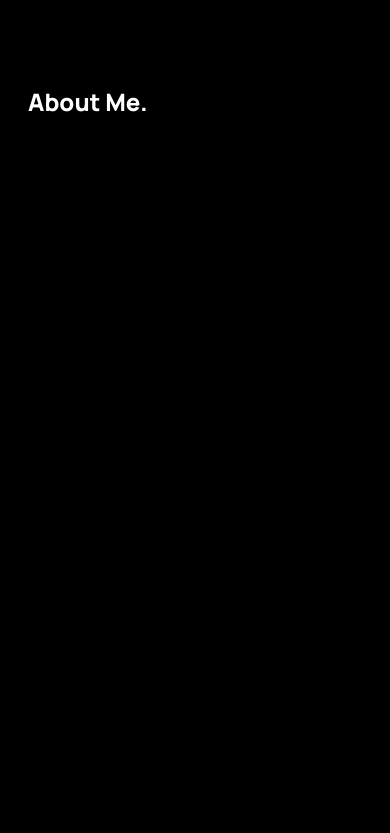
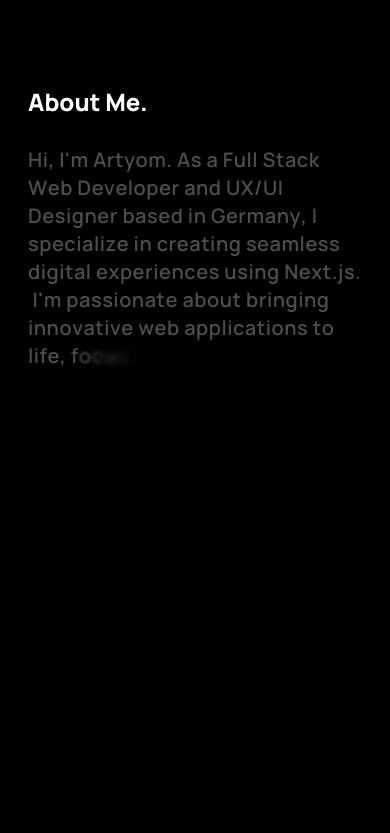
Before and after one commit to big-black-cactus/portfolio, a Next.js app: page / in a window 390 px wide. Shown: the part 940-1773 px from the top of the page. Built offline with nearby package versions, Linux system fonts and the light colour scheme.

Commit message:
mobile version updates

```diff
--- a/src/app/globals.css
+++ b/src/app/globals.css
@@ -72,6 +72,8 @@
   background: #252525;
 }
 
-html {
-  scroll-behavior: smooth;
+@layer base {
+  html {
+    @apply scroll-smooth;
+  }
 }
--- a/src/components/About.tsx
+++ b/src/components/About.tsx
@@ -1,8 +1,8 @@
-'use client'
+'use client';
 
-import { TextGenerateEffect } from "./TextGenerate";
-import { motion, useInView } from "framer-motion";
-import { useRef } from "react";
+import { motion, useInView } from 'framer-motion';
+import { useRef } from 'react';
+import { TextEffect } from './ui/text-effect';
 
 const variants = {
   hidden: { opacity: 0, y: 20 },  // Start fully hidden
@@ -26,14 +26,27 @@ export const About = ({ id }: { id: string }) => {
       <div className="text-2xl lg:text-3xl pb-3 font-black text-left">
         About Me.
       </div>
-            <TextGenerateEffect
-                // words={
-                //     // "I'm Artyom, a Full Stack Web Developer and UX/UI Designer with expertise in Next.js. Based in Germany, I craft seamless digital experiences and innovative web applications. I've worked on various projects and startups, excelling both independently and in teams. My strong technical skills and passion for user-centric design bring visionary ideas to life."
-                //     "Hi, I&apos;m Artyom. As a Full Stack Web Developer and UX/UI Designer based in Germany, I specialize in creating seamless digital experiences using Next.js. I&apos;m passionate about bringing innovative web applications to life, focusing on user-centric design. I&apos;ve worked on various projects and startups, excelling both independently and in teams. Whether working on a startup or a larger project, I am committed to crafting solutions that resonate with users."
 
-                // }
-                className="text-left"
-            />
+      <TextEffect
+        per='char'
+        preset='blur'
+        className={`mt-4 text-xl lg:text-2xl font-semibold tracking-wide ${
+          isInView ? 'text-white/30' : 'text-white/0'
+        }`}
+        variants={{
+          container: {
+            hidden: { opacity: 0 },
+            visible: { opacity: 1, transition: { staggerChildren: 0.03 } }
+          },
+          item: {
+            hidden: { opacity: 0, filter: 'blur(12px)' },
+            visible: { opacity: 1, filter: 'blur(0px)' },
+          }
+        }}
+        as="p"
+      >
+        Hi, I&apos;m Artyom. As a Full Stack Web Developer and UX/UI Designer based in Germany, I specialize in creating seamless digital experiences using Next.js. I&apos;m passionate about bringing innovative web applications to life, focusing on user-centric design. I&apos;ve worked on various projects and startups, excelling both independently and in teams. Whether working on a startup or a larger project, I am committed to crafting solutions that resonate with users.
+      </TextEffect>
     </motion.div>
-    )
-}
+  );
+};
--- a/src/components/Contact.tsx
+++ b/src/components/Contact.tsx
@@ -52,10 +52,10 @@ export const Contact = ({ id }: { id: string }) => {
       </motion.div>
 
       <motion.div
-        className="text-2xl lg:text-3xl pb-3 font-black mx-auto underline text-gray-500 cursor-pointer
+        className="text-xl sm:text-2xl lg:text-3xl pb-3 font-black mx-auto underline text-gray-500 cursor-pointer
           transition-all duration-500
           hover:bg-gradient-to-r hover:from-purple-400 hover:to-pink-600 hover:text-transparent hover:bg-clip-text
-          select-none"
+          select-none break-all text-center"
         variants={textVariants}
         initial="hidden"
         animate={isSectionInView ? "visible" : "hidden"}
@@ -66,7 +66,7 @@ export const Contact = ({ id }: { id: string }) => {
       </motion.div>
 
       <motion.div
-        className="absolute bottom-0 w-full text-center text-sm pb-4 font-black mx-auto"
+        className="absolute bottom-0 w-full text-center text-xs lg:text-sm pb-6 font-black mx-auto"
         variants={textVariants}
         initial="hidden"
         animate={isSectionInView ? "visible" : "hidden"}
--- a/src/components/Navbar.tsx
+++ b/src/components/Navbar.tsx
@@ -26,7 +26,7 @@ export const Navbar = () => {
             whileHover={{ scale: 1.1, color: "#ffffff" }}
             transition={{ type: "spring", stiffness: 300 }}
           >
-            <Link href="#hero" className="text-gray-500 cursor-hidden" scroll={false}>
+            <Link href="#hero" className="text-gray-500 cursor-hidden hover:text-white/70 transition-opacity duration-1000" scroll={false}>
               Home
             </Link>
           </motion.div>
@@ -34,7 +34,7 @@ export const Navbar = () => {
             whileHover={{ scale: 1.1, color: "#ffffff" }}
             transition={{ type: "spring", stiffness: 300 }}
           >
-            <Link href="#projects" className="text-gray-500 cursor-hidden" scroll={false}>
+            <Link href="#projects" className="text-gray-500 cursor-hidden hover:text-white/70 transition-opacity duration-1000" scroll={false}>
               Projects
             </Link>
           </motion.div>
@@ -42,7 +42,7 @@ export const Navbar = () => {
             whileHover={{ scale: 1.1, color: "#ffffff" }}
             transition={{ type: "spring", stiffness: 300 }}
           >
-            <Link href="#services" className="text-gray-500 cursor-hidden" scroll={false}>
+            <Link href="#services" className="text-gray-500 cursor-hidden hover:text-white/70 transition-opacity duration-1000" scroll={false}>
               Services
             </Link>
           </motion.div>
--- a/src/components/Project.tsx
+++ b/src/components/Project.tsx
@@ -13,7 +13,7 @@ interface ProjectProps {
 
 const Project: React.FC<ProjectProps> = ({ name, description, image, tags, iconList = [], pictureOnLeft = false, shadowColor = 'rgba(0, 0, 0, 0.5)' }) => {
   return (
-    <div className='w-full flex flex-col md:flex-row items-start justify-between mb-28'>
+    <div className='w-full flex flex-col md:flex-row items-start justify-between mb-10 lg:mb-28'>
       <div className={`w-full md:w-1/3 flex justify-start ${pictureOnLeft ? 'md:order-1' : 'md:order-2'} order-1`}>
         <Image
           alt={name}
@@ -26,7 +26,7 @@ const Project: React.FC<ProjectProps> = ({ name, description, image, tags, iconL
       </div>
       <div className={`w-full lg:w-2/3 flex flex-col ${pictureOnLeft ? 'lg:order-2 md:pl-16' : 'lg:order-1 lg:pr-16'} order-2 mt-4 lg:mt-0`}>
         <div className='font-bold text-xl lg:text-2xl mt-4 md:mt-0'>{name}</div>
-        <div className='mt-6 md:mt-8 font-medium text-lg lg:text-xl text-gray-500 leading-7 lg:leading-9'>
+        <div className='mt-4 md:mt-8 font-medium text-lg lg:text-xl text-gray-500 leading-7 lg:leading-9'>
           {description}
         </div>
         <div className='flex flex-row mt-6 space-x-3.5'>
--- a/src/components/Projects.tsx
+++ b/src/components/Projects.tsx
@@ -34,7 +34,7 @@ export const Projects = ({ id }: { id: string }) => {
             animate={sectionInView ? "visible" : "hidden"}
             transition={{ duration: 2, ease: "easeInOut" }}
         >
-            <div className="text-2xl lg:text-3xl pb-3 font-black text-left mb-24">
+            <div className="text-2xl lg:text-3xl pb-3 font-black text-left mb-10 lg:mb-24">
                 My Projects.
             </div>
 
--- a/src/components/Services.tsx
+++ b/src/components/Services.tsx
@@ -27,7 +27,7 @@ export const Services = ({ id }: { id: string }) => {
             animate={isSectionInView ? "visible" : "hidden"}
             transition={{ duration: 1.5, ease: "easeInOut" }}
         >
-            <div className="text-2xl md:text-3xl pb-3 font-black text-left mb-24">
+            <div className="text-2xl md:text-3xl pb-3 font-black text-left mb-10 lg:mb-24">
                 Services.
             </div>
             <div className="flex flex-col">
--- /dev/null
+++ b/src/components/ui/text-effect.tsx
@@ -0,0 +1,146 @@
+'use client';
+import { motion, Variants } from 'framer-motion';
+import React from 'react';
+
+type PresetType = 'blur' | 'shake' | 'scale' | 'fade' | 'slide';
+
+type TextEffectProps = {
+  children: string;
+  per?: 'word' | 'char';
+  as?: keyof JSX.IntrinsicElements;
+  variants?: {
+    container?: Variants;
+    item?: Variants;
+  };
+  className?: string;
+  preset?: PresetType;
+};
+
+const defaultContainerVariants: Variants = {
+  hidden: { opacity: 0 },
+  visible: {
+    opacity: 1,
+    transition: {
+      staggerChildren: 0.01,
+    },
+  },
+};
+
+const defaultItemVariants: Variants = {
+  hidden: { opacity: 0 },
+  visible: {
+    opacity: 1,
+  },
+};
+
+const presetVariants: Record<
+  PresetType,
+  { container: Variants; item: Variants }
+> = {
+  blur: {
+    container: defaultContainerVariants,
+    item: {
+      hidden: { opacity: 0, filter: 'blur(12px)' },
+      visible: { opacity: 1, filter: 'blur(0px)' },
+    },
+  },
+  shake: {
+    container: defaultContainerVariants,
+    item: {
+      hidden: { x: 0 },
+      visible: { x: [-5, 5, -5, 5, 0], transition: { duration: 0.5 } },
+    },
+  },
+  scale: {
+    container: defaultContainerVariants,
+    item: {
+      hidden: { opacity: 0, scale: 0 },
+      visible: { opacity: 1, scale: 1 },
+    },
+  },
+  fade: {
+    container: defaultContainerVariants,
+    item: {
+      hidden: { opacity: 0 },
+      visible: { opacity: 1 },
+    },
+  },
+  slide: {
+    container: defaultContainerVariants,
+    item: {
+      hidden: { opacity: 0, y: 20 },
+      visible: { opacity: 1, y: 0 },
+    },
+  },
+};
+
+const AnimationComponent: React.FC<{
+  word: string;
+  variants: Variants;
+  per: 'word' | 'char';
+}> = React.memo(({ word, variants, per }) => {
+  if (per === 'word') {
+    return (
+      <motion.span
+        aria-hidden='true'
+        variants={variants}
+        className='inline-block whitespace-pre'
+      >
+        {word}
+      </motion.span>
+    );
+  }
+
+  return (
+    <span className='inline-block whitespace-pre'>
+      {word.split('').map((char, charIndex) => (
+        <motion.span
+          key={`char-${charIndex}`}
+          aria-hidden='true'
+          variants={variants}
+          className='inline-block whitespace-pre'
+        >
+          {char}
+        </motion.span>
+      ))}
+    </span>
+  );
+});
+
+AnimationComponent.displayName = 'AnimationComponent';
+
+export function TextEffect({
+  children,
+  per = 'word',
+  as = 'p',
+  variants,
+  className,
+  preset,
+}: TextEffectProps) {
+  const words = children.split(/(\S+)/);
+  const MotionTag = motion[as as keyof typeof motion];
+  const selectedVariants = preset
+    ? presetVariants[preset]
+    : { container: defaultContainerVariants, item: defaultItemVariants };
+  const containerVariants = variants?.container || selectedVariants.container;
+  const itemVariants = variants?.item || selectedVariants.item;
+
+  return (
+    <MotionTag
+      initial='hidden'
+      animate='visible'
+      aria-label={children}
+      variants={containerVariants}
+      className={className}
+    >
+      {words.map((word, wordIndex) => (
+        <AnimationComponent
+          key={`word-${wordIndex}`}
+          word={word}
+          variants={itemVariants}
+          per={per}
+        />
+      ))}
+    </MotionTag>
+  );
+}
```
Also changed, not shown: src/components/Hero.tsx (+1 -13 lines). Lines whose indentation alone changed are shown as unchanged.
